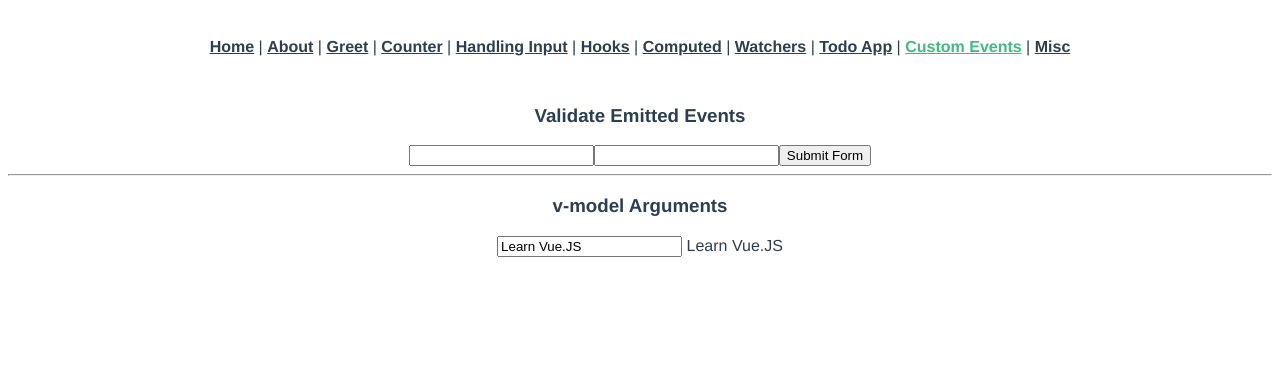
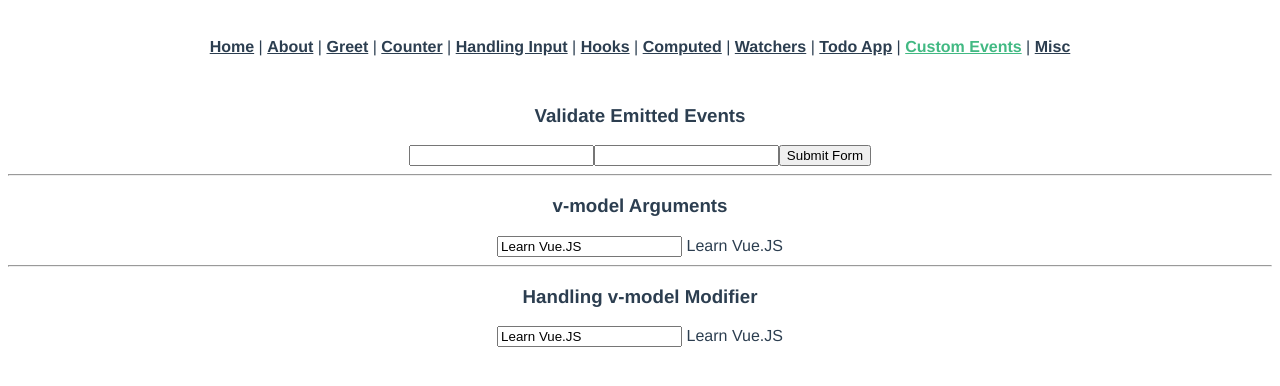
Before and after one commit to nor1c/vue-play, a Vue app in the folder hello-world/: page /custom-events in a window 1280 px wide. Shown: the top 386 px of the page. Built offline with nearby package versions, Linux system fonts and the light colour scheme.

Commit message:
handling v-model modifier

```diff
--- /dev/null
+++ b/hello-world/src/components/EmitModifier.vue
@@ -0,0 +1,24 @@
+<template>
+  <input type="text" :value="modelValue" @input="capitalizeIt">
+</template>
+
+<script>
+export default {
+  props: {
+    modelValue: String,
+    modelModifiers: {
+      default: () => ({})
+    }
+  },
+  emits: ['update:modelValue'],
+  methods: {
+    capitalizeIt(e) {
+      let value = e.target.value
+      if (this.modelModifiers.capitalize) {
+        value = value.toUpperCase()
+      }
+      this.$emit('update:modelValue', value)
+    }
+  }
+}
+</script>
--- a/hello-world/src/views/CustomEvents.vue
+++ b/hello-world/src/views/CustomEvents.vue
@@ -17,15 +17,24 @@
             <EmitUpdate v-model:title="bookTitle"></EmitUpdate>
             {{ bookTitle }}
         </div>
+
+        <hr>
+        <div>
+            <h3>Handling v-model Modifier</h3>
+            <EmitModifier v-model.capitalize="bookTitle"></EmitModifier>
+            {{ bookTitle }}
+        </div>
     </div>
 </template>
 
 <script>
 import EmitUpdate from '../components/EmitUpdate.vue'
+import EmitModifier from '../components/EmitModifier.vue'
 
 export default {
     components: {
-        EmitUpdate
+        EmitUpdate,
+        EmitModifier
     },
     emits: {
         submit: ({ email, password }) => {
```
